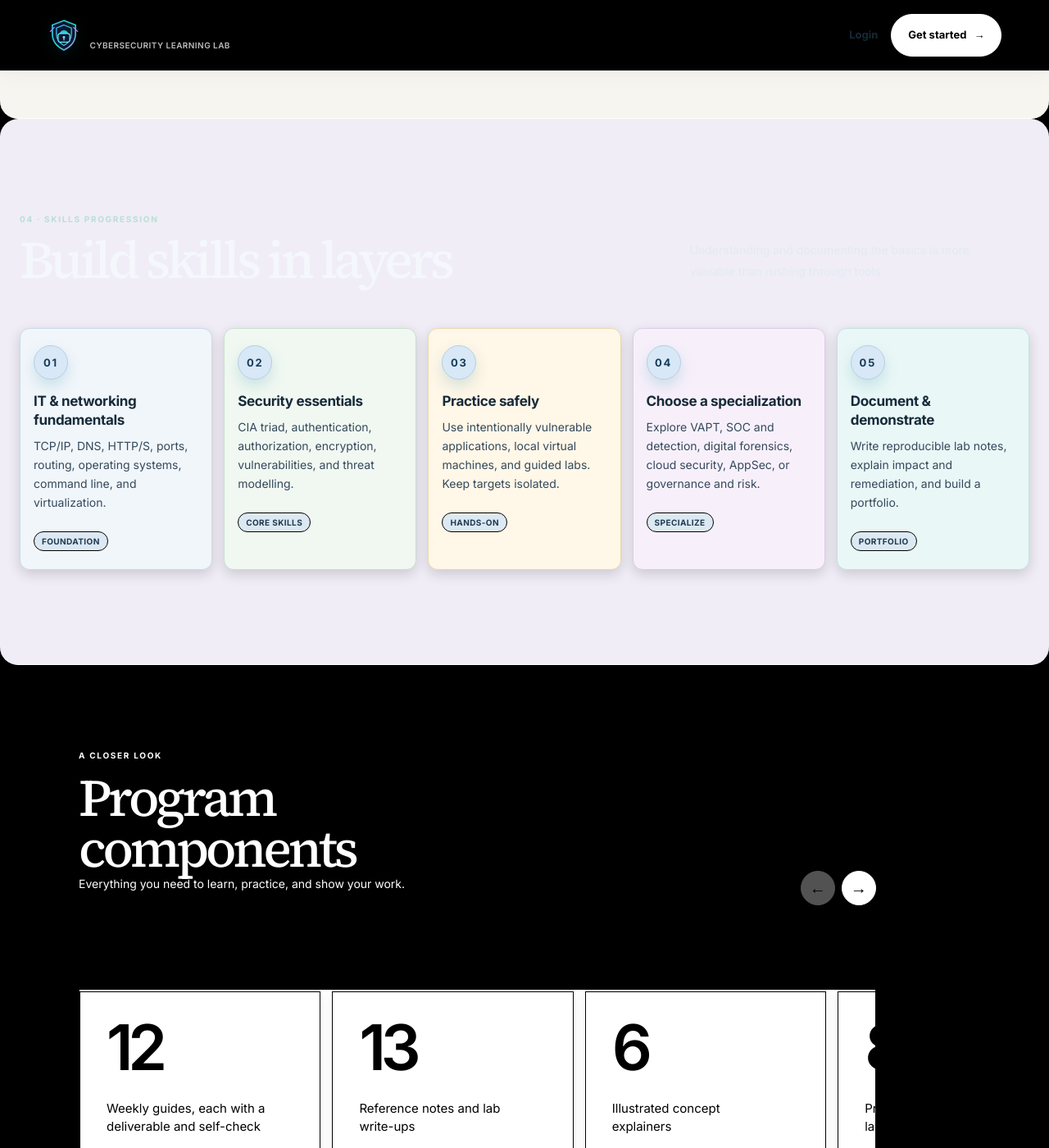
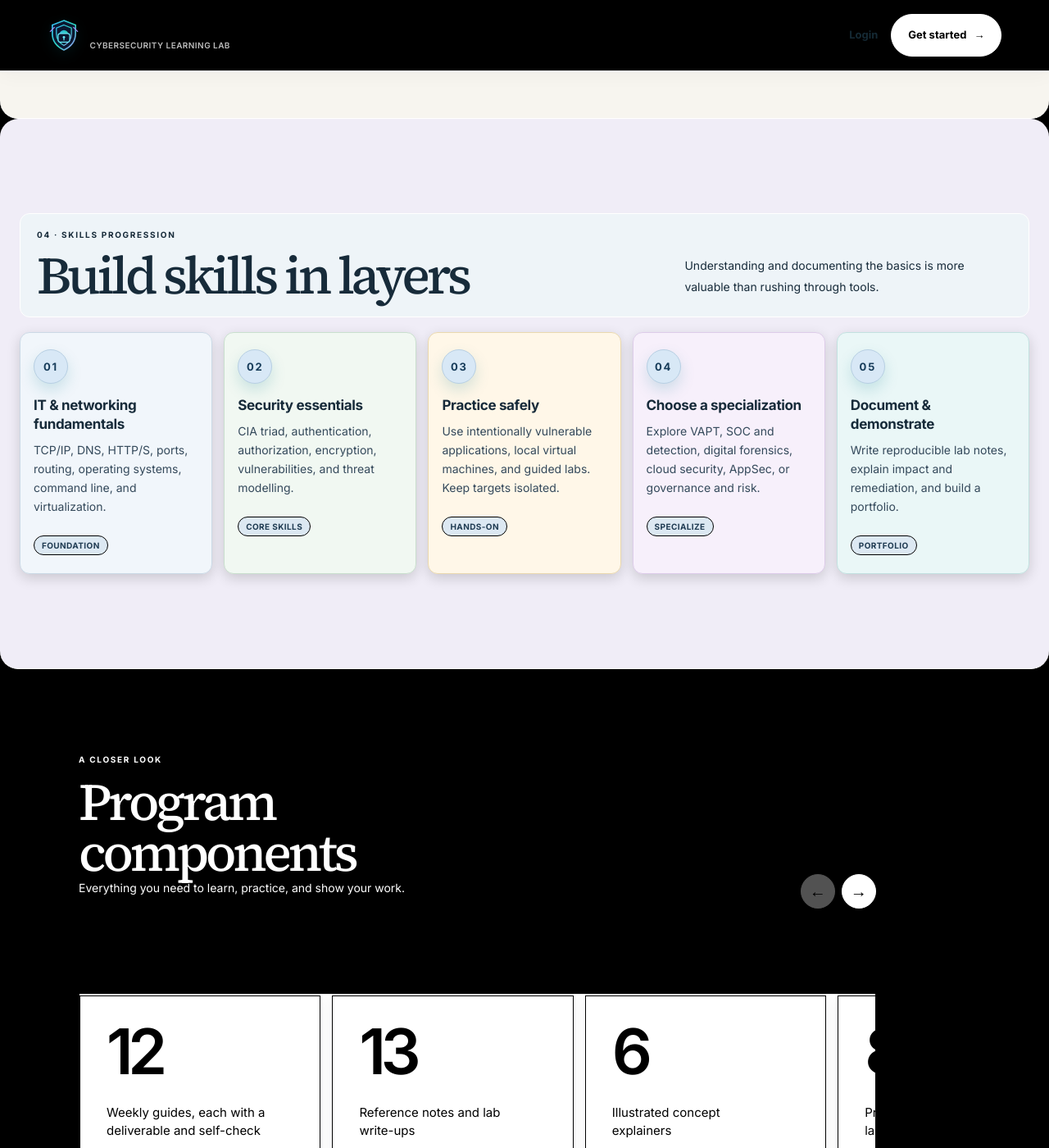
Before and after one commit to Learning-No/Cybersecurity-Learning-Lab, a Jekyll site: the page built from index.html, in a window 1280 px wide and 1400 px high, scrolled down 1421 px. Shown: the whole window at 82% size. Built offline with Jekyll 4.4.1, drawn with Linux system fonts in a browser that asks for light colours.

Commit message:
Make Skills Progression heading black and readable

```diff
--- a/assets/css/skills-progression.css
+++ b/assets/css/skills-progression.css
@@ -36,3 +36,17 @@
   #career-roadmap .stages article { padding:18px; }
   #career-roadmap .stages article h3 { font-size:20px; }
 }
+
+/* Skills progression heading: black text on a pale panel for easy reading. */
+#career-roadmap .section-head {
+  padding: 18px 20px;
+  margin-bottom: 18px;
+  background: #eef4f8 !important;
+  border: 1px solid #cbd9e6;
+  border-radius: 12px;
+}
+#career-roadmap .section-head h2,
+#career-roadmap .section-head .eyebrow,
+#career-roadmap .section-head > p {
+  color: #172b3a !important;
+}
```
